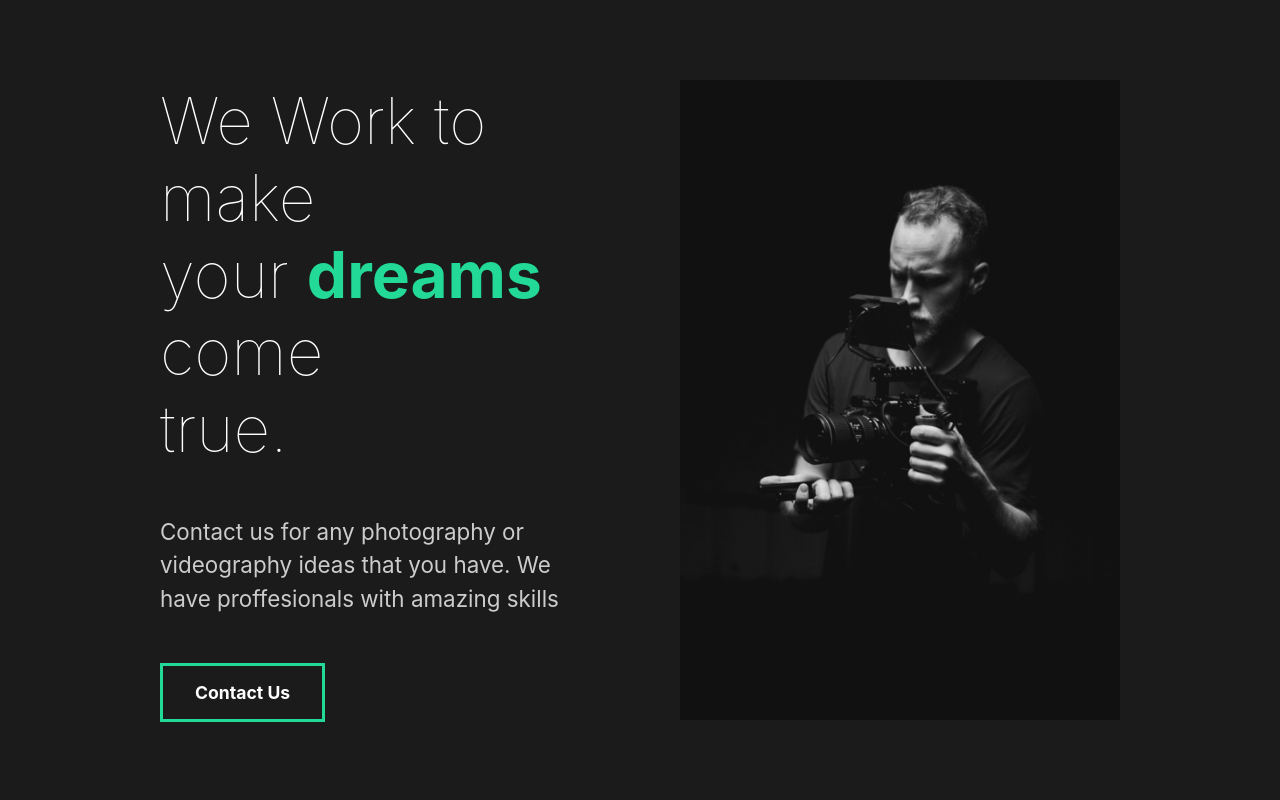
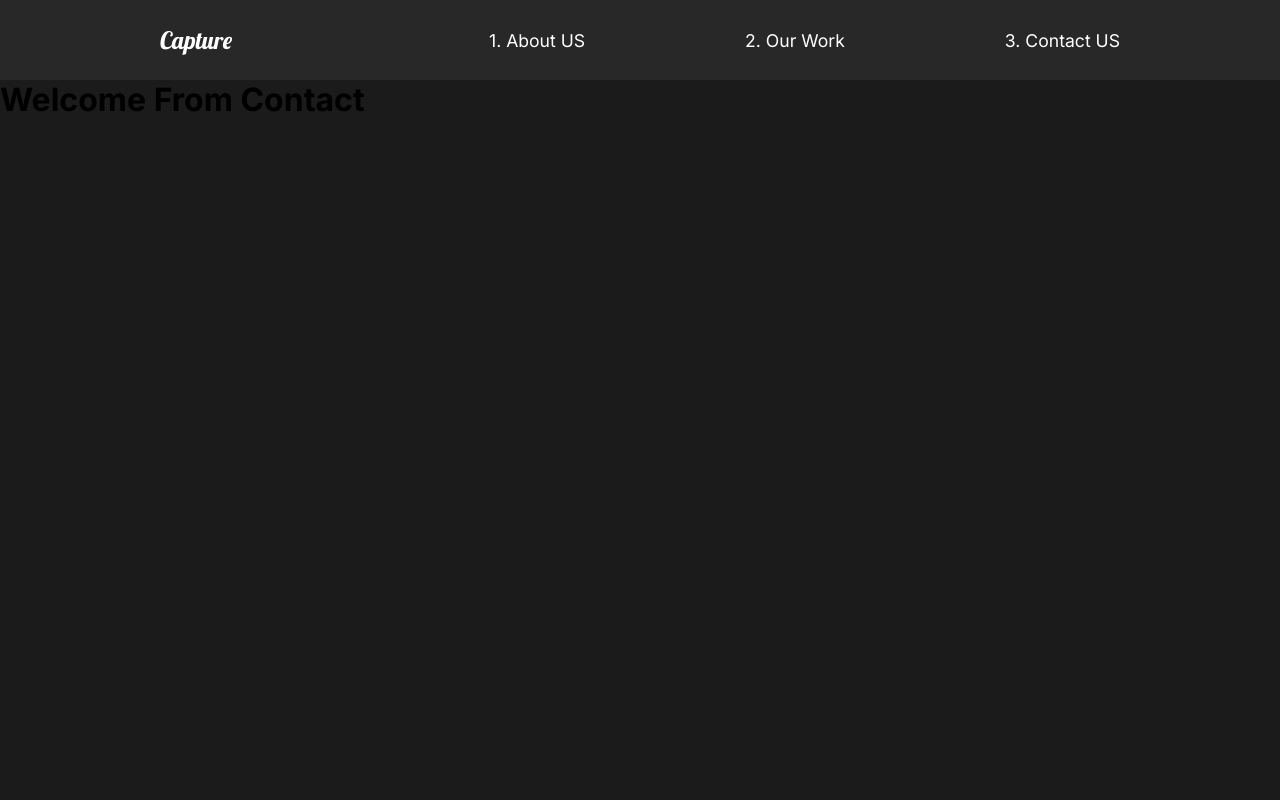
Before and after one commit to Oussamaab1998/react-capture-project, a React (Create React App) app: page /contact in a window 1280 px wide. Shown: the top 800 px of the page. Built offline with nearby package versions, Linux system fonts and the light colour scheme.

Commit message:
7 - Project Routing

```diff
--- a/public/index.html
+++ b/public/index.html
@@ -15,8 +15,7 @@
       user's mobile device or desktop. See https://developers.google.com/web/fundamentals/web-app-manifest/
     -->
     <link rel="manifest" href="%PUBLIC_URL%/manifest.json" />
-    <link rel="preconnect" href="https://fonts.googleapis.com">
-    <link rel="preconnect" href="https://fonts.gstatic.com" crossorigin>
+    <link href="https://fonts.googleapis.com/css2?family=Inter:wght@400;700&family=Lobster&display=swap" rel="stylesheet">
     <!--
       Notice the use of %PUBLIC_URL% in the tags above.
       It will be replaced with the URL of the `public` folder during the build.
--- a/src/App.js
+++ b/src/App.js
@@ -1,14 +1,30 @@
 import React from 'react';
+import { Switch, Route } from 'react-router-dom';
 
 // Import Pages
 import AboutUs from './pages/AboutUs';
+import OurWork from './pages/OurWork';
+import Contact from './pages/Contact';
+// Import Global Nav
+import Nav from './components/Nav';
 //Globla Style
 import GlobalStyle from './components/GlobalStyle';
 function App() {
   return (
     <div className="App">
       <GlobalStyle />
-      <AboutUs />
+      <Nav />
+      <Switch>
+        <Route path="/" exact>
+          <AboutUs  />
+        </Route>
+        <Route path="/work">
+          <OurWork />
+        </Route>
+        <Route path="/contact">
+          <Contact />
+        </Route>
+      </Switch>
     </div>
   );
 }
--- /dev/null
+++ b/src/components/Nav.js
@@ -0,0 +1,51 @@
+import React from 'react';
+import styled from 'styled-components';
+import { Link } from 'react-router-dom';
+
+const Nav = () => {
+    return(
+        <StyledNav>
+            <h1><Link id="logo" to="/">Capture</Link></h1>
+            <ul>
+                <li>
+                    <Link to="/">1. About US</Link>
+                </li>
+                <li>
+                    <Link to="work">2. Our Work</Link>
+                </li>
+                <li>
+                    <Link to="contact">3. Contact US</Link>
+                </li>
+            </ul>
+        </StyledNav>
+    );
+}
+
+const StyledNav = styled.nav`
+    min-height: 10vh;
+    display:flex;
+    margin:auto;
+    justify-content: space-between;
+    align-items: center;
+    padding: 1rem 10rem;
+    background: #282828;
+    a{
+        color: #fff;
+        text-decoration: none;
+    }
+    ul{
+        display: flex;
+        list-style: none;
+    }
+    #logo{
+        font-size:1.5rem;
+        font-family: 'Lobster', cursive;
+        font-weight: lighter;
+    }
+    li{
+        padding-left: 10rem;
+        position: relative;
+    }
+`;
+
+export default Nav;
--- a/src/index.js
+++ b/src/index.js
@@ -1,10 +1,13 @@
 import React from 'react';
 import ReactDOM from 'react-dom';
+import { BrowserRouter } from 'react-router-dom';
 import App from './App';
 
 ReactDOM.render(
   <React.StrictMode>
+    <BrowserRouter>
     <App />
+    </BrowserRouter>
   </React.StrictMode>,
   document.getElementById('root')
 );
--- /dev/null
+++ b/src/pages/Contact.js
@@ -0,0 +1,12 @@
+import React from 'react';
+
+const Contact = () => {
+    return(
+        <div className="contact">
+            <h1>Welcome From Contact</h1>
+        </div>
+    );
+
+}
+
+export default Contact;
--- /dev/null
+++ b/src/pages/OurWork.js
@@ -0,0 +1,11 @@
+import React from 'react';
+
+const OurWork = () => {
+    return(
+        <div className="our-work">
+            <h1>Welcome From Our Work</h1>
+        </div>
+    );
+}
+
+export default OurWork;
```
